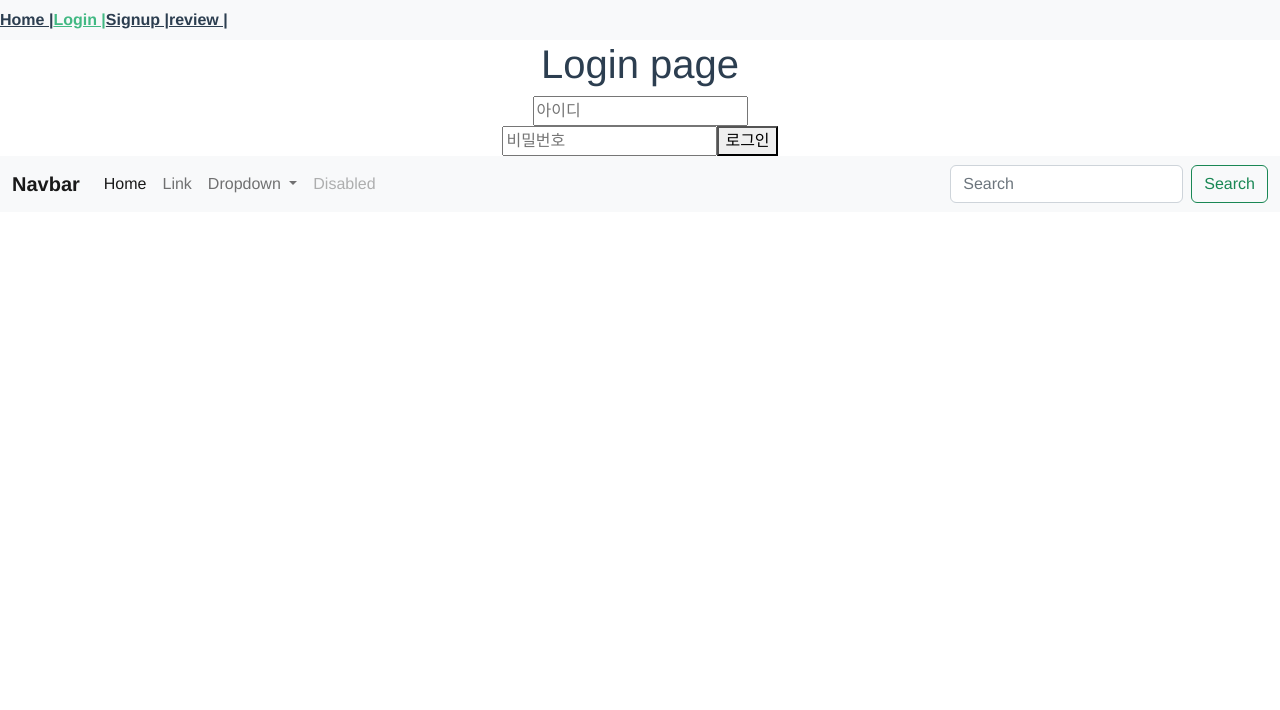
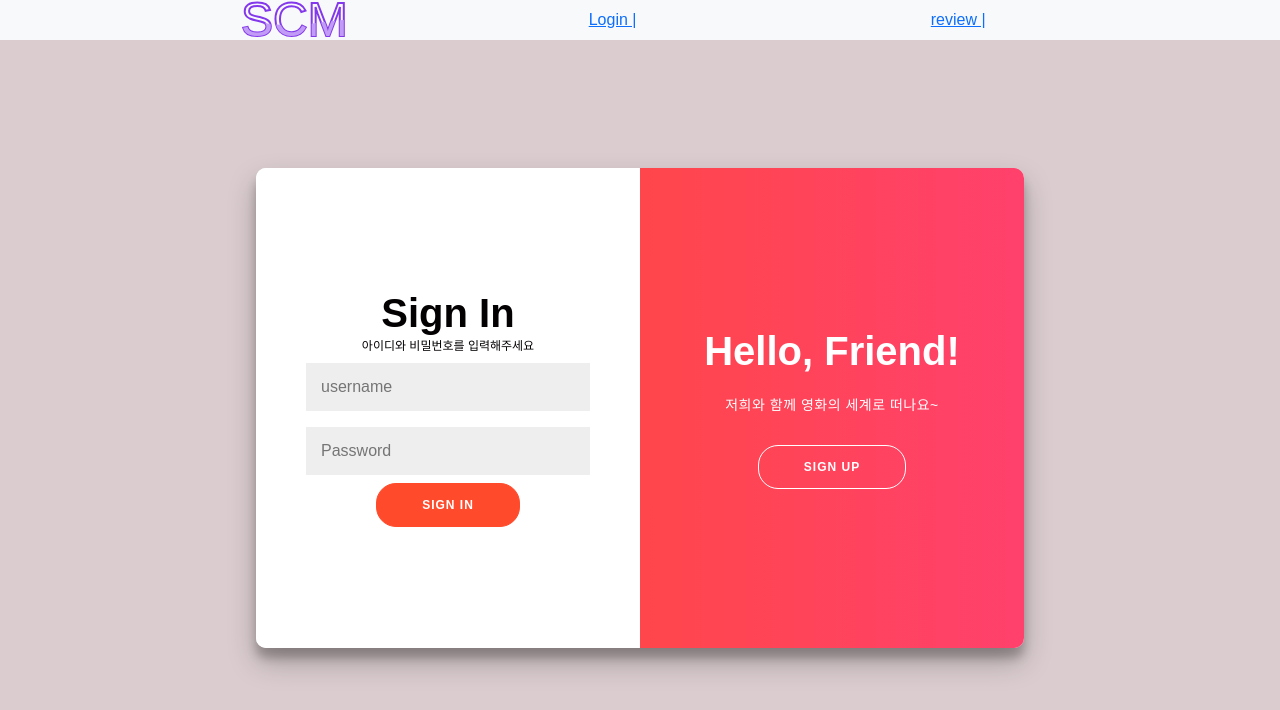
Before and after one commit to appletail/SCM, a Vue app in the folder client/final-pjt-front/: page /accounts/login in a window 1280 px wide. Shown: the top 710 px of the page. Built offline with nearby package versions, Linux system fonts and the light colour scheme; what ckeditor4-vue would draw is missing.

Commit message:
로그인 회원가입 css완성
로그인 회원가입 통합
회원가입 컴포넌트 삭제
회원가입시 바로 로그인되도록 설정

로그인이나 회원가입 오류시 오류내용 출력

```diff
--- a/client/final-pjt-front/public/index.html
+++ b/client/final-pjt-front/public/index.html
@@ -14,4 +14,11 @@
     <div id="app"></div>
     <!-- built files will be auto injected -->
   </body>
+  <style>
+  body {
+    background-color: #DBCDCF;
+    color: #040102;
+  }
+
+  </style>
 </html>
--- a/client/final-pjt-front/src/App.vue
+++ b/client/final-pjt-front/src/App.vue
@@ -1,68 +1,22 @@
 <template>
   <div id="app">
-    <nav class="navbar navbar-expand-lg bg-light">
-      <router-link to="/">Home |</router-link>
+    <nav class="navbar navbar-expand-lg bg-light d-flex justify-content-evenly">
+
+      <router-link to="/">
+        <div class="content">
+          <h2>SCM</h2>
+          <h2>SCM</h2>
+        </div>
+      </router-link>
       <router-link :to="{ name: 'login' }" v-if="!is_login">Login |</router-link>
-      <router-link :to="{ name: 'signup' }" v-if="!is_login">Signup |</router-link>
       <router-link :to="{ name: 'logout' }" v-if="is_login">logout |</router-link>
       <router-link :to="{ name: 'profile', params:{ userName: username() } }" v-if="is_login">profile |</router-link>
       <router-link :to="{ name : 'reviewlatest'}">review |</router-link>
-
     </nav>
     <router-view/>
 
-<nav class="navbar navbar-expand-lg bg-light">
-  <div class="container-fluid">
-    <a class="navbar-brand" href="#">Navbar</a>
-    <button class="navbar-toggler" type="button" data-bs-toggle="collapse" data-bs-target="#navbarSupportedContent" aria-controls="navbarSupportedContent" aria-expanded="false" aria-label="Toggle navigation">
-      <span class="navbar-toggler-icon"></span>
-    </button>
-    <div class="collapse navbar-collapse" id="navbarSupportedContent">
-      <ul class="navbar-nav me-auto mb-2 mb-lg-0">
-        <li class="nav-item">
-          <a class="nav-link active" aria-current="page" href="#">Home</a>
-        </li>
-        <li class="nav-item">
-          <a class="nav-link" href="#">Link</a>
-        </li>
-        <li class="nav-item dropdown">
-          <a class="nav-link dropdown-toggle" href="#" role="button" data-bs-toggle="dropdown" aria-expanded="false">
-            Dropdown
-          </a>
-          <ul class="dropdown-menu">
-            <li><a class="dropdown-item" href="#">Action</a></li>
-            <li><a class="dropdown-item" href="#">Another action</a></li>
-            <li><hr class="dropdown-divider"></li>
-            <li><a class="dropdown-item" href="#">Something else here</a></li>
-          </ul>
-        </li>
-        <li class="nav-item">
-          <a class="nav-link disabled">Disabled</a>
-        </li>
-      </ul>
-      <form class="d-flex" role="search">
-        <input class="form-control me-2" type="search" placeholder="Search" aria-label="Search">
-        <button class="btn btn-outline-success" type="submit">Search</button>
-      </form>
-    </div>
-  </div>
-</nav>
-
   </div>
 </template>
-
-
-
-
-
-
-
-
-
-
-
-
-
 
 
 <script>
@@ -94,19 +48,67 @@ export default {
   -webkit-font-smoothing: antialiased;
   -moz-osx-font-smoothing: grayscale;
   text-align: center;
-  color: #2c3e50;
 }
 
-nav {
-  padding: 30px;
+@import url("https://fonts.googleapis.com/css?family=Poppins:100,200,300,400,500,600,700,800,900");
+
+* {
+	margin: 0;
+	padding: 0;
+	box-sizing: border-box;
+	font-family: "Poppins", sans-serif;
 }
 
-nav a {
-  font-weight: bold;
-  color: #2c3e50;
+.content {
+	position: relative;
 }
 
-nav a.router-link-exact-active {
-  color: #42b983;
+.content h2 {
+	color: #fff;
+	font-size: 3em;
+	position: absolute;
+	transform: translate(-50%, -50%);
 }
+
+.content h2:nth-child(1) {
+	color: transparent;
+	-webkit-text-stroke: 2px #8338ec;
+}
+
+.content h2:nth-child(2) {
+	color: #c19bf5;
+	animation: animate 4s ease-in-out infinite;
+}
+
+@keyframes animate {
+	0%,
+	100% {
+		clip-path: polygon(
+			0% 45%,
+			16% 44%,
+			33% 50%,
+			54% 60%,
+			70% 61%,
+			84% 59%,
+			100% 52%,
+			100% 100%,
+			0% 100%
+		);
+	}
+
+	50% {
+		clip-path: polygon(
+			0% 60%,
+			15% 65%,
+			34% 66%,
+			51% 62%,
+			67% 50%,
+			84% 45%,
+			100% 46%,
+			100% 100%,
+			0% 100%
+		);
+	}
+}
+
 </style>
--- a/client/final-pjt-front/src/router/accountsRouter.js
+++ b/client/final-pjt-front/src/router/accountsRouter.js
@@ -1,4 +1,3 @@
-import SignupView from '@/views/accounts/SignupView.vue'
 import LoginView from '@/views/accounts/LoginView.vue'
 import LogoutView from '@/views/accounts/LogoutView.vue'
 import ProfileView from '@/views/accounts/ProfileView.vue'
@@ -7,11 +6,6 @@ import FollowView from '@/views/accounts/FollowView.vue'
 
 
 export default [
-  {
-    path: '/accounts/signup/',
-    name: 'signup',
-    component: SignupView
-  },
   {
     path: '/accounts/login/',
     name: 'login',
--- a/client/final-pjt-front/src/views/accounts/LoginView.vue
+++ b/client/final-pjt-front/src/views/accounts/LoginView.vue
@@ -1,12 +1,55 @@
-<template>
-  <div class="login">
-    <h1>Login page</h1>
-    <form @submit.prevent="login">
-      <input type="text" placeholder="아이디" v-model="username"><br>
-      <input type="password" placeholder="비밀번호" v-model="password">
-      <button>로그인</button>
-    </form>
-  </div>
+<template class="d-flex justify-content-center alias-item-center">
+<div :class="[{ 'right-panel-active': is_panel_active }, 'container', 'sign']" id="container">
+	<div class="form-container sign-up-container">
+		<form @submit.prevent="signup">
+			<h1>Create Account</h1>
+			<input type="text" placeholder="username" v-model="signup_username"/>
+			<input type="text" placeholder="nickname" v-model="signup_nickname"/>
+			<input type="password" placeholder="Password" v-model="signup_password"/>
+			<input type="password" placeholder="password confirm" v-model="signup_password_confirm"/>
+			<div v-show="signup_err_msg">
+				<span>
+					<svg aria-hidden="true" focusable="false" width="16px" height="16px" viewBox="0 0 24 24">
+					<path d="M12 2C6.48 2 2 6.48 2 12s4.48 10 10 10 10-4.48 10-10S17.52 2 12 2zm1 15h-2v-2h2v2zm0-4h-2V7h2v6z"></path>
+					</svg>
+				</span>{{ signup_err_msg }}
+			</div>
+			<button>Sign Up</button>
+		</form>
+	</div>
+	<div class="form-container sign-in-container">
+		<form @submit.prevent="login">
+			<h1>Sign In</h1>
+			<span>아이디와 비밀번호를 입력해주세요</span>
+			<input type="text" placeholder="username" v-model="login_username"/>
+			<input type="password" placeholder="Password" v-model="login_password"/>
+			<div v-show="login_err_msg">
+				<span>
+					<svg aria-hidden="true" focusable="false" width="16px" height="16px" viewBox="0 0 24 24">
+					<path d="M12 2C6.48 2 2 6.48 2 12s4.48 10 10 10 10-4.48 10-10S17.52 2 12 2zm1 15h-2v-2h2v2zm0-4h-2V7h2v6z"></path>
+					</svg>
+				</span>{{ login_err_msg }}
+			</div>
+
+			<button>Sign In</button>
+		</form>
+	</div>
+
+	<div class="overlay-container">
+		<div class="overlay">
+			<div class="overlay-panel overlay-left">
+				<h1>Welcome Back!</h1>
+				<p>다시 돌아와서 반가워요!</p>
+				<button class="ghost" id="signIn" @click="panelActive">Sign In</button>
+			</div>
+			<div class="overlay-panel overlay-right">
+				<h1>Hello, Friend!</h1>
+				<p>저희와 함께 영화의 세계로 떠나요~</p>
+				<button class="ghost" id="signUp" @click="panelActive">Sign Up</button>
+			</div>
+		</div>
+	</div>
+</div>
 </template>
 
 <script>
@@ -14,8 +57,15 @@ export default {
   name: 'LoginView',
   data() {
     return {
-      username: null,
-      password: null,
+      login_username: null,
+      login_password: null,
+			login_err_msg: null,
+      signup_username: null,
+      signup_nickname: null,
+      signup_password: null,
+      signup_password_confirm: null,
+			signup_err_msg: null,
+      is_panel_active: false,
     }
   },
   methods: {
@@ -24,24 +74,271 @@ export default {
         method: 'post',
         url: `${this.$API_URL}/api/token/`,
         data: {
-          username: this.username,
-          password: this.password,
+          username: this.login_username,
+          password: this.login_password,
         }
       })
         .then((res)=>{
           localStorage.setItem('jwt', res.data.access)
-          localStorage.setItem('username', this.username)
+          localStorage.setItem('username', this.login_username)
           this.$store.dispatch('accountsStore/login')
           this.$router.push({ name: 'home' })
         })
         .catch((err) => {
-          console.log(err.response.data)
+					if (err.response.data.username) {
+						this.login_err_msg = '아이디를 입력해주세요.'
+					} else if (err.response.data.password) {
+						this.login_err_msg = '비밀번호를 입력해주세요.'
+					} else {
+						this.login_err_msg = '아이디 혹은 비밀번호가 일치하지 않습니다.'
+					}
         })
     },
+    signup() {
+      this.$axios({
+        method: 'post',
+        url: `${this.$API_URL}/accounts/signup/`,
+        data: {
+          username: this.signup_username,
+          nickname: this.signup_nickname,
+          password: this.signup_password,
+          password_confirm: this.signup_password_confirm,
+        }
+      })
+        .then(() => {
+          this.login_username = this.signup_username
+          this.login_password = this.signup_password
+          this.login()
+        })
+        .catch((err) => {
+					console.log(err.response.data)
+					if (err.response.data.password) {
+						this.signup_err_msg = '비밀번호를 입력해주세요.'
+					} else if (err.response.data.password_unmatch) {
+						this.signup_err_msg = '비밀번호가 일치하지 않습니다.'
+					} else if (err.response.data.username[0] === '해당 사용자 이름은 이미 존재합니다.') {
+						this.signup_err_msg = '해당 사용자 이름은 이미 존재합니다.'
+					} else if (err.response.data.username[0].includes('필드는')) {
+						this.signup_err_msg = '아이디를 입력해주세요.'
+					}
+        })
+    },
+  panelActive() {
+    this.is_panel_active = !this.is_panel_active
+  }
   },
+
 }
 </script>
 
-<style>
+<style scoped>
+.o6cuMc{
+	color: #590817;
+}
+.sign{
+  color: #040102;
+	margin: 10% auto;
+}
+
+@import url('https://fonts.googleapis.com/css?family=Montserrat:400,800');
+
+* {
+	box-sizing: border-box;
+}
+
+h1 {
+	font-weight: bold;
+	margin: 0;
+}
+
+h2 {
+	text-align: center;
+}
+
+p {
+	font-size: 14px;
+	font-weight: 100;
+	line-height: 20px;
+	letter-spacing: 0.5px;
+	margin: 20px 0 30px;
+}
+
+span {
+	font-size: 12px;
+}
+
+a {
+  color: #333;
+  font-size: 14px;
+  text-decoration: none;
+  margin: 15px 0;
+}
+
+button {
+	border-radius: 20px;
+	border: 1px solid #FF4B2B;
+	background-color: #FF4B2B;
+	color: #FFFFFF;
+	font-size: 12px;
+	font-weight: bold;
+	padding: 12px 45px;
+	letter-spacing: 1px;
+	text-transform: uppercase;
+	transition: transform 80ms ease-in;
+}
+
+button:active {
+	transform: scale(0.95);
+}
+
+button:focus {
+	outline: none;
+}
+
+button.ghost {
+	background-color: transparent;
+	border-color: #FFFFFF;
+}
+
+form {
+	background-color: #FFFFFF;
+	display: flex;
+	align-items: center;
+	justify-content: center;
+	flex-direction: column;
+	padding: 0 50px;
+	height: 100%;
+	text-align: center;
+}
+
+input {
+	background-color: #eee;
+	border: none;
+	padding: 12px 15px;
+	margin: 8px 0;
+	width: 100%;
+}
+
+.container {
+	background-color: #fff;
+	border-radius: 10px;
+    box-shadow: 0 14px 28px rgba(0,0,0,0.25),
+			0 10px 10px rgba(0,0,0,0.22);
+	position: relative;
+	overflow: hidden;
+	width: 768px;
+	max-width: 100%;
+	min-height: 480px;
+}
+
+.form-container {
+	position: absolute;
+	top: 0;
+	height: 100%;
+	transition: all 0.6s ease-in-out;
+}
+
+.sign-in-container {
+	left: 0;
+	width: 50%;
+	z-index: 2;
+}
+
+.container.right-panel-active .sign-in-container {
+	transform: translateX(100%);
+}
+
+.sign-up-container {
+	left: 0;
+	width: 50%;
+	opacity: 0;
+	z-index: 1;
+}
+
+.container.right-panel-active .sign-up-container {
+	transform: translateX(100%);
+	opacity: 1;
+	z-index: 5;
+	animation: show 0.6s;
+}
+
+@keyframes show {
+	0%, 49.99% {
+		opacity: 0;
+		z-index: 1;
+	}
+
+	50%, 100% {
+		opacity: 1;
+		z-index: 5;
+	}
+}
+
+.overlay-container {
+	position: absolute;
+	top: 0;
+	left: 50%;
+	width: 50%;
+	height: 100%;
+	overflow: hidden;
+	transition: transform 0.6s ease-in-out;
+	z-index: 100;
+}
+
+.container.right-panel-active .overlay-container{
+	transform: translateX(-100%);
+}
+
+.overlay {
+	background: #FF416C;
+	background: -webkit-linear-gradient(to right, #FF4B2B, #FF416C);
+	background: linear-gradient(to right, #FF4B2B, #FF416C);
+	background-repeat: no-repeat;
+	background-size: cover;
+	background-position: 0 0;
+	color: #FFFFFF;
+	position: relative;
+	left: -100%;
+	height: 100%;
+	width: 200%;
+    transform: translateX(0);
+	transition: transform 0.6s ease-in-out;
+}
+
+.container.right-panel-active .overlay {
+    transform: translateX(50%);
+}
+
+.overlay-panel {
+	position: absolute;
+	display: flex;
+	align-items: center;
+	justify-content: center;
+	flex-direction: column;
+	padding: 0 40px;
+	text-align: center;
+	top: 0;
+	height: 100%;
+	width: 50%;
+	transform: translateX(0);
+	transition: transform 0.6s ease-in-out;
+}
+
+.overlay-left {
+	transform: translateX(-20%);
+}
+
+.container.right-panel-active .overlay-left {
+	transform: translateX(0);
+}
+
+.overlay-right {
+	right: 0;
+	transform: translateX(0);
+}
+
+.container.right-panel-active .overlay-right {
+	transform: translateX(20%);
+}
 
 </style>
--- a/client/final-pjt-front/src/views/accounts/SignupView.vue
+++ /dev/null
@@ -1,51 +0,0 @@
-<template>
-  <div>
-    <h1>Signup page</h1>
-    <form @submit.prevent="signup">
-      <input type="text" placeholder="아이디" v-model="username"><br>
-      <input type="text" placeholder="닉네임" v-model="nickname"><br>
-      <input type="password" placeholder="비밀번호" v-model="password"><br>
-      <input type="password" placeholder="비밀번호 확인" v-model="password_confirm">
-      <button>회원가입</button>
-    </form>
-  </div>
-</template>
-
-<script>
-export default {
-  name: 'SignupView',
-  data() {
-    return {
-      username: null,
-      nickname: null,
-      password: null,
-      password_confirm: null,
-    }
-  },
-  methods: {
-    signup() {
-      this.$axios({
-        method: 'post',
-        url: `${this.$API_URL}/accounts/signup/`,
-        data: {
-          username: this.username,
-          nickname: this.nickname,
-          password: this.password,
-          password_confirm: this.password_confirm,
-        }
-      })
-        .then(() => {
-          this.$router.push({ name:'login' })
-        })
-        .catch((err) => {
-          console.log(err.response.data)
-        })
-    }
-  },
-
-}
-</script>
-
-<style>
-
-</style>
```
Also changed, not shown: 1 other file (tests, documents, lock files or other folders).
